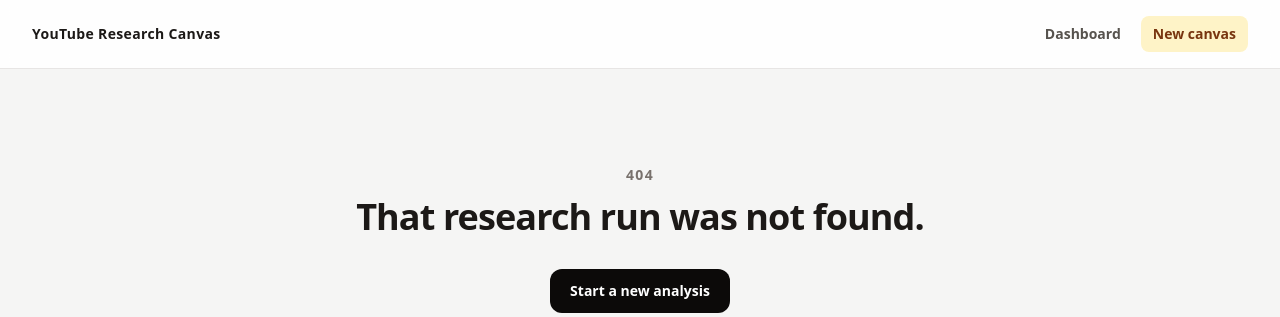
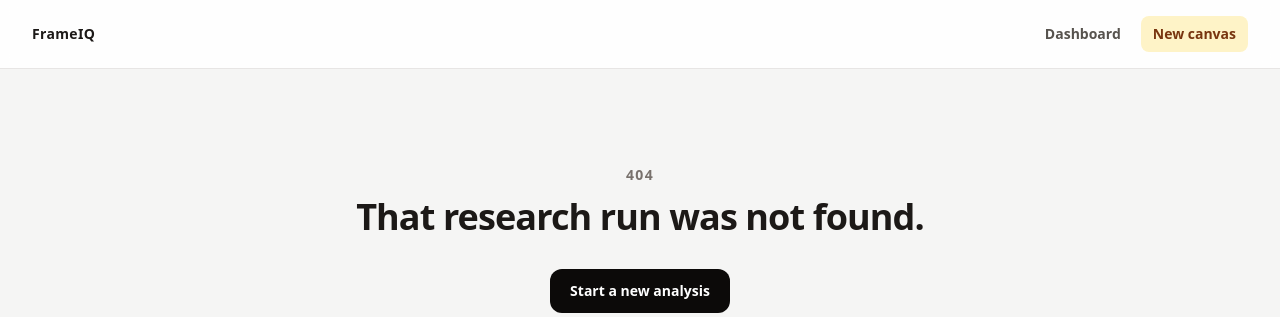
Before and after one commit to REZ0AN/FrameIQ, a FastAPI app: template app/templates/results.html in a window 1280 px wide. Shown: the top 317 px of the page. Run offline with FastAPI, Linux system fonts and the light colour scheme; the template is opened without the code that fills it, so the values that code supplies are empty; parts of the project's set-up code (start-up, migrations or seed data) failed here and were passed over; some libraries are stand-ins or nearby versions.

Commit message:
chore(branding): changed nav tool name

```diff
--- a/app/templates/base.html
+++ b/app/templates/base.html
@@ -32,7 +32,7 @@
   <header class="border-b border-stone-200 bg-white/90 backdrop-blur">
     <div class="mx-auto flex max-w-7xl items-center justify-between px-5 py-4 lg:px-8">
       <a href="/dashboard" class="text-sm font-semibold tracking-wide text-stone-900">
-        YouTube Research Canvas
+        FrameIQ
       </a>
       <nav class="flex items-center gap-2 text-sm font-semibold">
         <a href="/dashboard" class="rounded-lg px-3 py-2 text-stone-600 hover:bg-stone-100 hover:text-stone-950">Dashboard</a>
```
